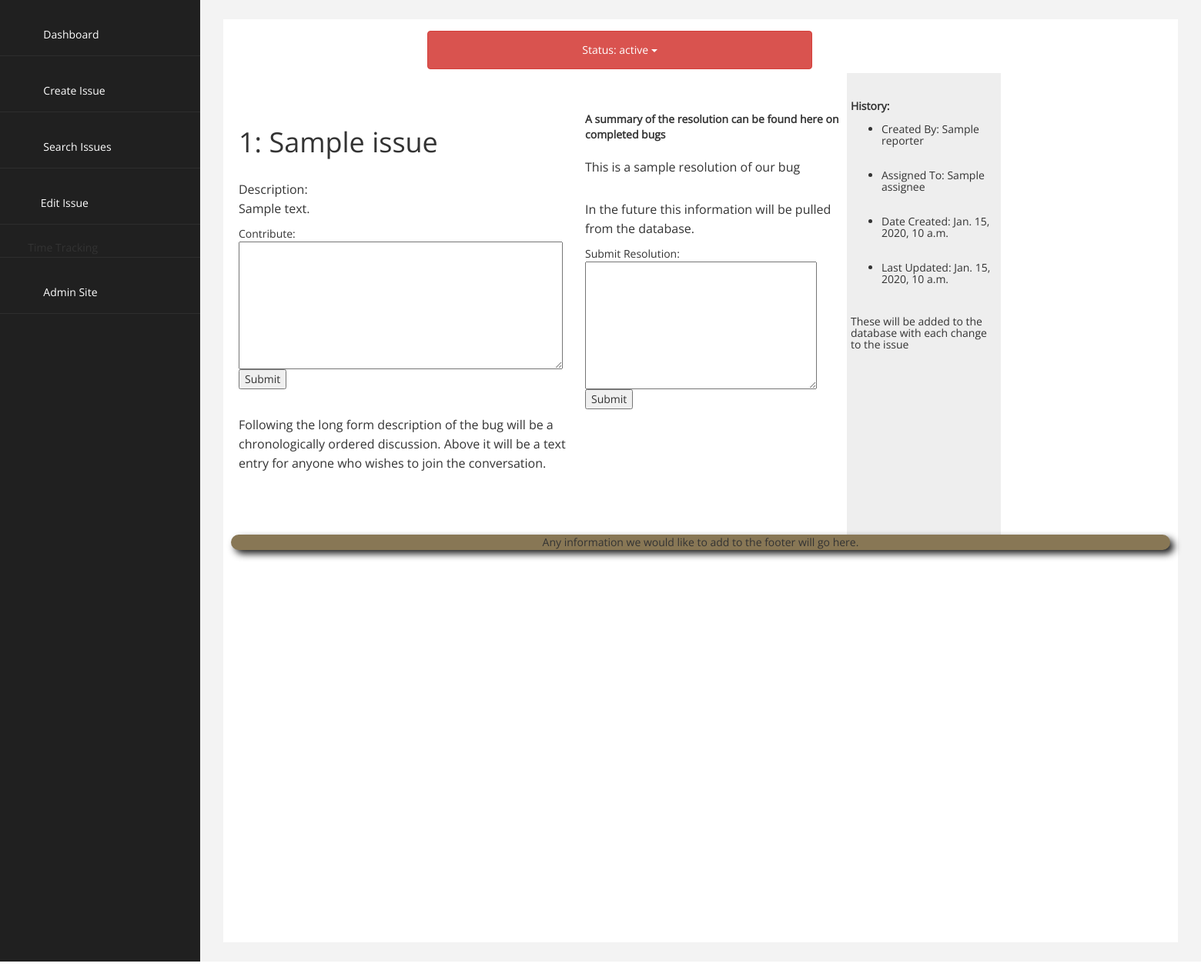
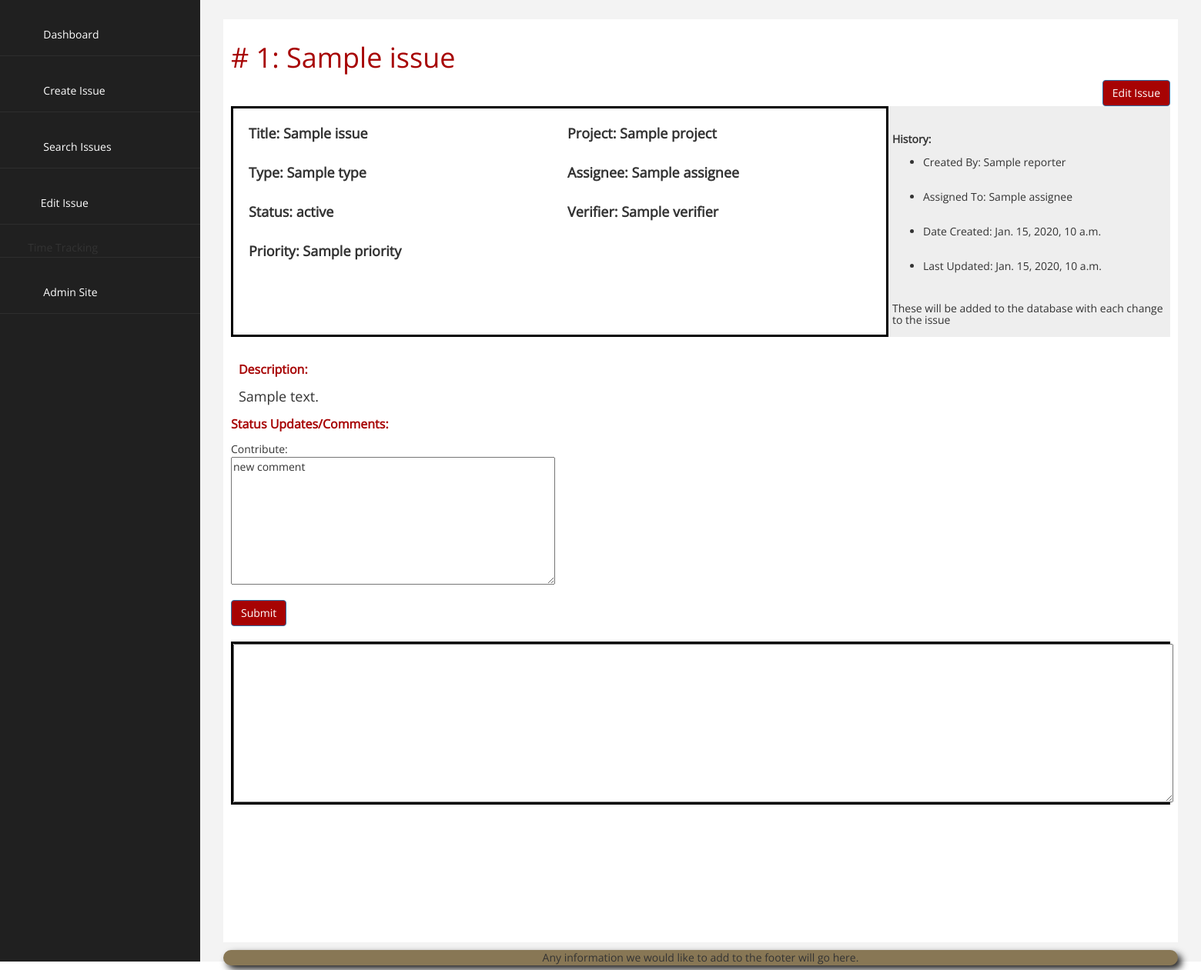
Before and after one commit to iamkelroy/CS673_G1_T3_BUGTRACKER, a Django app: template templates/issue_detail.html in a window 1560 px wide. Shown: the part 83-1344 px from the top of the page at 77% size. Run offline with Django 3.2, Linux system fonts and the light colour scheme; the template is opened without the code that fills it: most values are stand-ins (such as "Sample title", 1, 10 or a date in 2020); form fields are guessed from the names that the template uses; some libraries are stand-ins or nearby versions; some web fonts are replaced.

Commit message:
Updated the Issue Edit and Detail pages to look similar.  Included an area in the Detail page to utilize Ya-Lan's new comment model.

```diff
--- a/templates/issue_detail.html
+++ b/templates/issue_detail.html
@@ -6,57 +6,100 @@
 {% block content %}
 
 <div id="page-inner">
+    <div>
+<!--
+        <form action="" method="post">{% csrf_token %}
+        {{ form.non_field_errors }}
+-->
+        <h1 style="color: #A70303"># {{ issue.pk }}: {{ issue.title }}</h1>
+
         <div class="row">
             <div class="col-md-12">
-        <div style="margin:5px;" class="btn-group">
-          <button aria-expanded="true" data-toggle="dropdown" class="btn btn-danger btn-issue dropdown-toggle" id="dropdownMenu1">Status: {{ issue.status }} <span class="caret"></span></button>
-          <ul class="dropdown-menu issue-menu" role="menu" aria-expanded="true" top="0px" position="relative">
-            <li class="open-status" role="presentation"><a role="menuitem" tabindex="-1" href="#">Open</a></li>
-            <li class="closed-status" role="presentation"><a role="menuitem" tabindex="-1" href="#">Closed</a></li>
-            <li class="closed-status" role="presentation"><a role="menuitem" tabindex="-1" href="#">Duplicate</a></li>
-            <li class="closed-status" role="presentation"><a role="menuitem" tabindex="-1" href="#">Working as intended</a></li>
-            <li class="open-status" role="presentation"><a role="menuitem" tabindex="-1" href="#">On Hold</a></li>
-            <li class="open-status" role="presentation"><a role="menuitem" tabindex="-1" href="#">In Progress</a></li>
-          </ul>
+<!--                <input type="submit" value="Edit Issue" class="btn btn-primary" style="float: right; background-color: #A70303"/>
+-->
+                <button class="btn btn-primary" style="float: right; background-color: #A70303"><a  href="/issue/edit/{{ issue.pk }}" style="color: white;">Edit Issue</a></button>
             </div>
         </div>
+
+        <div style="padding: 10px; border: solid black; width: 70%; height: 300px; float: left; font-size: 18px; ">
+            <div id="resolution" style="width: 50%">
+
+                <p style="font-size: 18px; padding: 0px ; margin: 0px"><b>Title: {{ issue.title }}</b></p>
+
+<!--
+                <div class="fieldWrapper">
+                    {{ form.title.errors }}
+                    <label for="{{ form.title.id_for_label }}">Title:</label>
+                    {{ form.title }}
                 </div>
-<div>
-    <div id="description">
-    <br><br>
-    <h1 class="bug_name">{{ issue.pk }}:  {{issue.title}}</h1>
-    <p class="bug_description">Description:</br>
-    {{ issue.description }}
-    </p>
-    <form>
-    Contribute:<br>
-    <textarea id="contribute" rows="8" cols="50" padding="5">
-    </textarea>
+-->
                 <br>
-    <input type="submit" value="Submit">
-    </form>
-    <p>
-    Following the long form description of the bug will be a chronologically ordered discussion.  Above it will be a text entry for anyone who wishes to join the conversation.
-    </p>
+
+                <p style="font-size: 18px; padding: 0px ; margin: 0px"><b>Type: {{ issue.type }}</b></p>
+<!--
+                <div class="fieldWrapper">
+                    {{ form.issue_type.errors }}
+                    <label for="{{ form.issue_type.id_for_label }}">Type:</label>
+                    {{ form.issue_type }}
                 </div>
-<div id="resolution">
-    <br><br>
-    <Strong> A summary of the resolution can be found here on completed bugs</Strong>
-    <p>
-    This is a sample resolution of our bug
-    </p>
-    <p>
-    In the future this information will be pulled from the database.
-    </p>
-    <form>
-    Submit Resolution:<br>
-    <textarea name="contribute" id="1" rows="8" cols="35">
-    </textarea>
+-->
                 <br>
-    <input type="submit" value="Submit">
-    </form>
+
+                <p style="font-size: 18px; padding: 0px ; margin: 0px"><b>Status: {{ issue.status }}</b></p>
+<!--
+                <div class="fieldWrapper">
+                    {{ form.status.errors }}
+                    <label for="{{ form.status.id_for_label }}">Status:</label>
+                    {{ form.status }}
                 </div>
-<div id="history">
+-->
+                <br>
+
+                <p style="font-size: 18px; padding: 0px ; margin: 0px"><b>Priority: {{ issue.priority }}</b></p>
+<!--
+                <div class="fieldWrapper">
+                    {{ form.priority.errors }}
+                    <label for="{{ form.priority.id_for_label }}">Priority:</label>
+                    {{ form.priority }}
+                </div>
+-->
+            </div>
+
+            <div id="resolution" style="float: left; width: 50%">
+
+                <p style="font-size: 18px; padding: 0px ; margin: 0px;"><b>Project: {{ issue.project }}</b></p>
+<!--
+                <div class="fieldWrapper">
+                    {{ form.project.errors }}
+                    <label for="{{ form.project.id_for_label }}">Project:</label>
+                    {{ form.project }}
+                </div>
+-->
+                <br>
+
+                <p style="font-size: 18px; padding: 0px ; margin: 0px"><b>Assignee: {{ issue.assignee }}</b></p>
+<!--
+                <div class="fieldWrapper">
+                    {{ form.assignee.errors }}
+                    <label for="{{ form.assignee.id_for_label }}">Assignee:</label>
+                    {{ form.assignee }}
+                </div>
+-->
+                <br>
+
+
+                <p style="font-size: 18px; padding: 0px ; margin: 0px"><b>Verifier: {{ issue.verifier }}</b></p>
+<!--
+                <div class="fieldWrapper">
+                    {{ form.verifier.errors }}
+                    <label for="{{ form.verifier.id_for_label }}">Verifier:</label>
+                    {{ form.verifier }}
+                </div>
+-->
+            </div>
+        </div>
+
+        <div id="history" style="width: 30%; height: 300px;">
             <br><br>
             <Strong>History:</Strong><br><br>
             <ul>
@@ -68,7 +111,36 @@
 
             These will be added to the database with each change to the issue<br><br>
         </div>
+
+        <div id="description" style="width: 100%; font-size: 18px;">
+            <textarea style="display:none;" cols="40" id="id_description" maxlength="2000" name="description" rows="10">{{ issue.description }}</textarea>
+            <p class="text-warning" style="color: #A70303;"><b>Description: </b></p>
+            {{ issue.description }}
         </div>
+<!--
+        </form>
+-->
+
+    </div>
+
+    <form>
+        <p class="text-warning" style="color: #A70303;"><b>Status Updates/Comments: </b></p>
+        Contribute:<br>
+        <textarea name="Comment" rows="8" cols="50" padding="5">new comment</textarea>
+        <br><br>
+        <input type="submit" value="Submit" class="btn btn-primary" style="background-color: #A70303"/><br><br>
+ <!--           Need to finish coding the submit function to add the new comment to the lists of comments and display it in the below field.
+ -->
+        <div style="border: solid black;">
+            <textarea cols="150" id="id_description" maxlength="2000" name="comments" rows="10"></textarea>
+<!--            Could probably delete the above "textarea" entry depending on how the comments are rendered.
+-->
+        </div>
+
+    </form>
+
+</div>
+
 <footer id="footer">
     Any information we would like to add to the footer will go here.
 </footer>
```
Also changed, not shown: templates/edit_issue.html (+16 -47 lines). Lines whose indentation alone changed are shown as unchanged.
